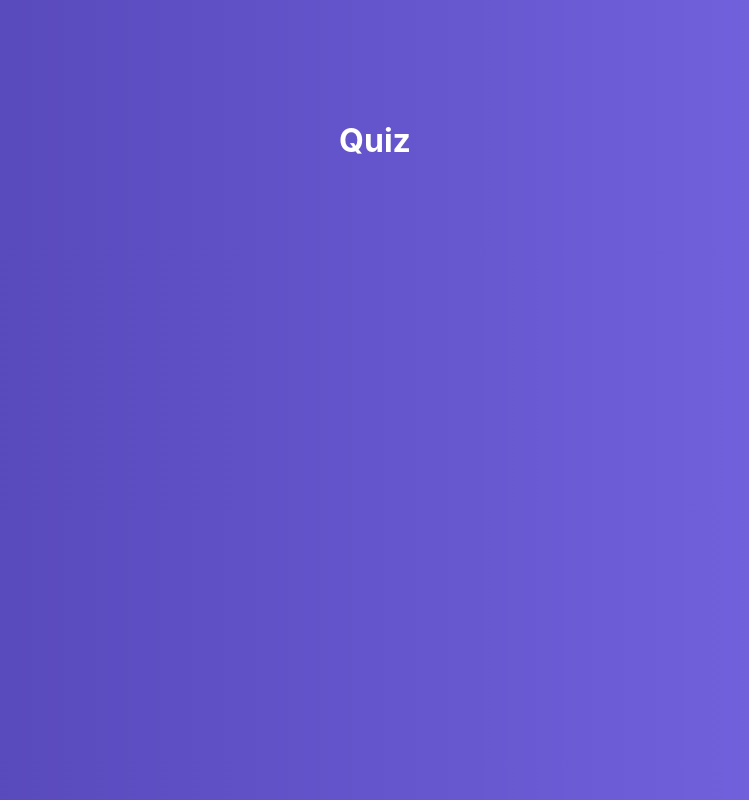
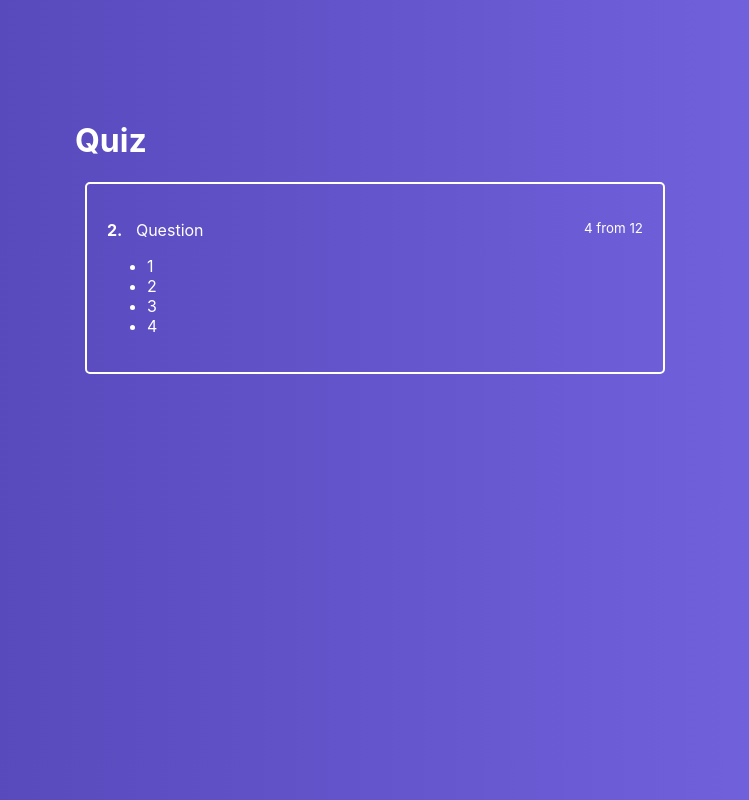
Before and after one commit to VladSidorovich/React-quiz, a React app: page / in a window 1280 px wide. Shown: the whole page, without its empty margins (265-1014 px from the left). Built offline with nearby package versions, Linux system fonts and the light colour scheme.

Commit message:
added activeQuiz component

```diff
--- a/src/App.js
+++ b/src/App.js
@@ -1,6 +1,6 @@
 import React from 'react';
-import Layout from './hoc/Layout/Layout.js'
-import Quiz from './containers/Quiz/Quiz.js'
+import Layout from './hoc/Layout/Layout'
+import Quiz from './containers/Quiz/Quiz'
 
 function App() {
   return (
--- a/src/components/ActiveQuiz/Active.module.css
+++ b/src/components/ActiveQuiz/Active.module.css
@@ -0,0 +1,13 @@
+.ActiveQuiz {
+    padding: 20px;
+    color: #fff;
+    border: 2px solid #fff;
+    border-radius: 5px;
+    margin: 0 10px;
+    box-sizing: border-box;
+}
+
+.Question {
+    display: flex;
+    justify-content: space-between;
+}
--- a/src/components/ActiveQuiz/ActiveQuiz.js
+++ b/src/components/ActiveQuiz/ActiveQuiz.js
@@ -0,0 +1,23 @@
+import React from 'react'
+import classes from './Active.module.css'
+
+const ActiveQuiz = props => (
+
+    <div className={classes.ActiveQuiz}>
+        <p className={classes.Question}>
+            <span>
+                <strong>2.</strong> &nbsp;
+                Question
+            </span>
+            <small> 4 from 12</small>
+        </p>
+        <ul>
+            <li>1</li>
+            <li>2</li>
+            <li>3</li>
+            <li>4</li>
+        </ul>
+    </div>
+)
+
+export default ActiveQuiz
--- a/src/containers/Quiz/Quiz.js
+++ b/src/containers/Quiz/Quiz.js
@@ -1,5 +1,6 @@
 import React, { Component } from 'react'
 import classes from './Quiz.module.css'
+import ActiveQuiz from '../../components/ActiveQuiz/ActiveQuiz'
 
 class Quiz extends Component {
 
@@ -10,7 +11,10 @@ class Quiz extends Component {
   render() {
     return (
       <div className={classes.Quiz}>
-        <h1> Quiz </h1>
+        <div className={classes.QuizWrapper}>
+          <h1> Quiz </h1>
+          <ActiveQuiz />
+        </div>
       </div>
     )
   }
--- a/src/containers/Quiz/Quiz.module.css
+++ b/src/containers/Quiz/Quiz.module.css
@@ -11,3 +11,7 @@
     color: #fff;
     margin-left: 10;
 }
+
+.QuizWrapper {
+    width: 600px;
+}
```
